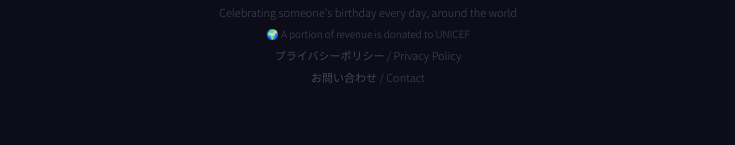
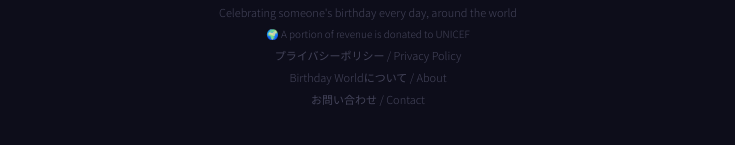
Before and after one commit to miyagi2026-coder/birthday-world, a Next.js app: page /birthday/en/01/01 in a window 1280 px wide. Shown: the part 2887-3032 px from the top of the page, without its empty margins (272-1007 px from the left). Built offline with nearby package versions, Linux system fonts and the light colour scheme; a web font is replaced by a local one.

Commit message:
Update [day].js

```diff
--- a/pages/birthday/[lang]/[month]/[day].js
+++ b/pages/birthday/[lang]/[month]/[day].js
@@ -591,6 +591,11 @@ export default function BirthdayPage({ lang, month, day, zodiac, stone, flower,
             <a href="/privacy" style={{ color: '#44445a', textDecoration: 'none' }}>
               プライバシーポリシー / Privacy Policy
             </a>
+                <p style={{ marginTop: 6 }}>
+  <a href="/about" style={{ color: '#44445a', textDecoration: 'none' }}>
+    Birthday Worldについて / About
+  </a>
+</p>
           </p>
           <p style={{ marginTop: 6 }}>
             <a href="/contact" style={{ color: '#44445a', textDecoration: 'none' }}>
```
